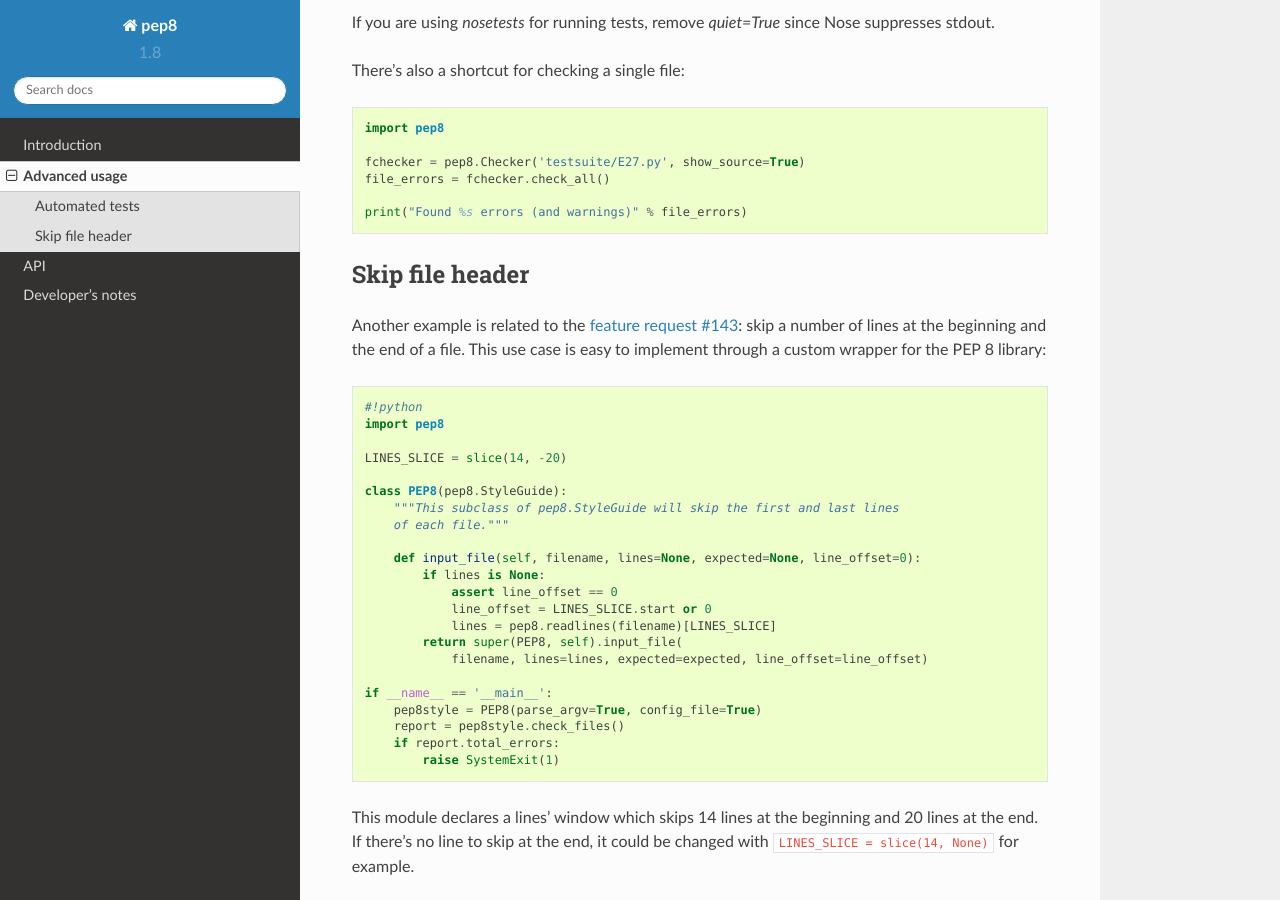
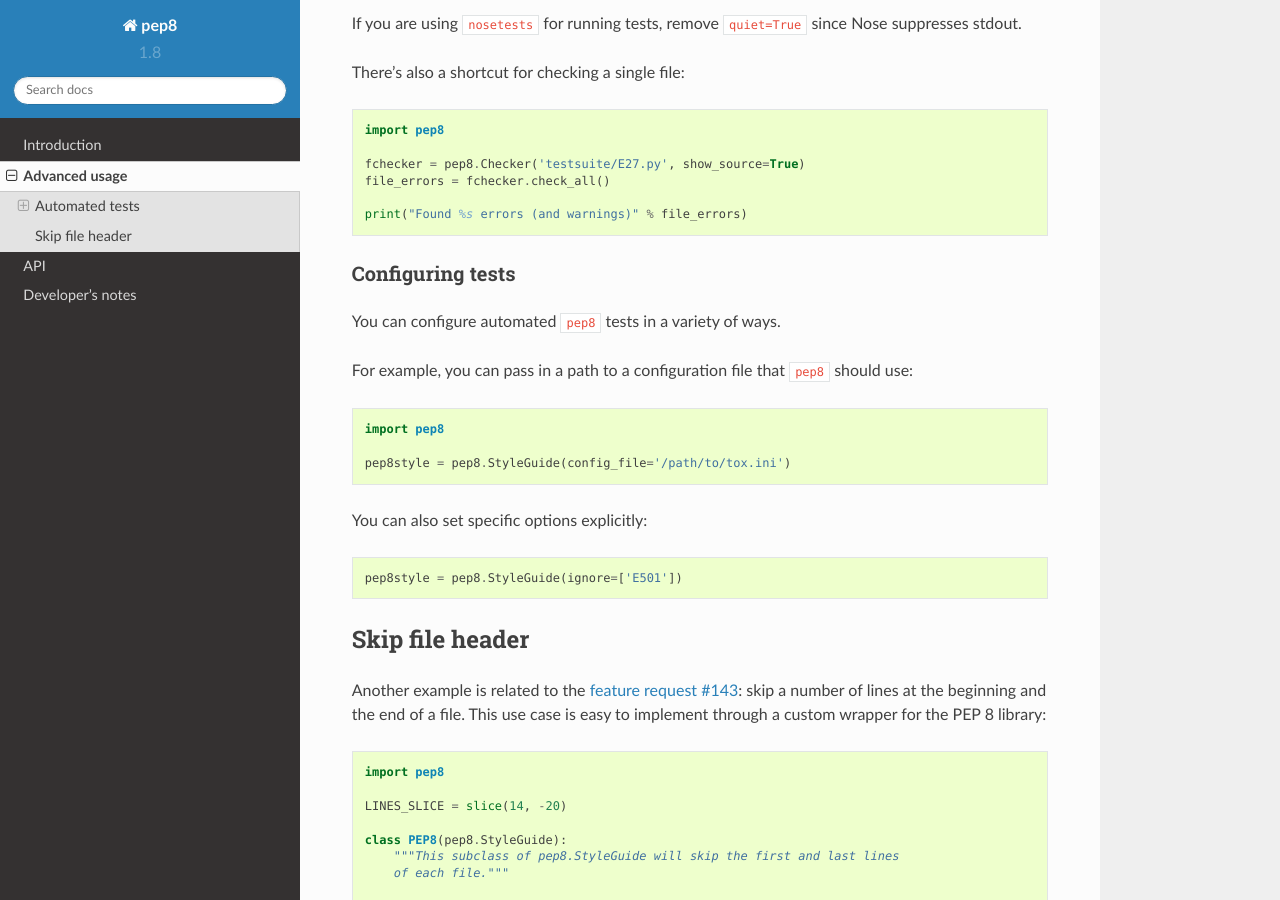
Before and after one commit to PyCQA/pycodestyle, a Sphinx documentation site: the page built from docs/advanced.rst, in a window 1280 px wide and 900 px high, scrolled down 528 px. Built offline with Sphinx 7.4.7 and the Read the Docs theme 2.0.0, drawn with Linux system fonts in a browser that asks for light colours.

Commit message:
add examples showing StyleGuide config options

```diff
--- a/docs/advanced.rst
+++ b/docs/advanced.rst
@@ -8,7 +8,7 @@ Advanced usage
 Automated tests
 ---------------
 
-You can also execute `pep8` tests from Python code.  For example, this
+You can also execute ``pep8`` tests from Python code.  For example, this
 can be highly useful for automated testing of coding style conformance
 in your project::
 
@@ -25,7 +25,7 @@ in your project::
           self.assertEqual(result.total_errors, 0,
                            "Found code style errors (and warnings).")
 
-If you are using `nosetests` for running tests, remove `quiet=True`
+If you are using ``nosetests`` for running tests, remove ``quiet=True``
 since Nose suppresses stdout.
 
 There's also a shortcut for checking a single file::
@@ -38,6 +38,23 @@ There's also a shortcut for checking a single file::
   print("Found %s errors (and warnings)" % file_errors)
 
 
+Configuring tests
+.................
+
+You can configure automated ``pep8`` tests in a variety of ways.
+
+For example, you can pass in a path to a configuration file that ``pep8``
+should use::
+
+  import pep8
+
+  pep8style = pep8.StyleGuide(config_file='/path/to/tox.ini')
+
+You can also set specific options explicitly::
+
+  pep8style = pep8.StyleGuide(ignore=['E501'])
+
+
 Skip file header
 ----------------
 
@@ -46,7 +63,6 @@ Another example is related to the `feature request #143
 at the beginning and the end of a file.  This use case is easy to implement
 through a custom wrapper for the PEP 8 library::
 
-  #!python
   import pep8
 
   LINES_SLICE = slice(14, -20)
```
